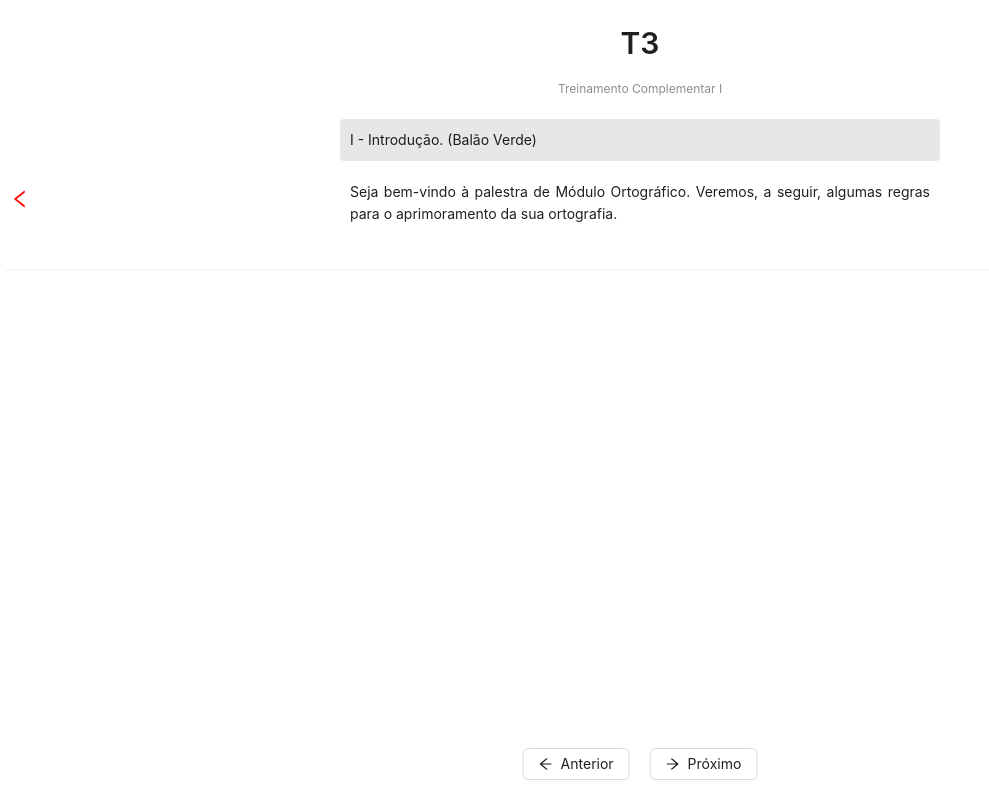
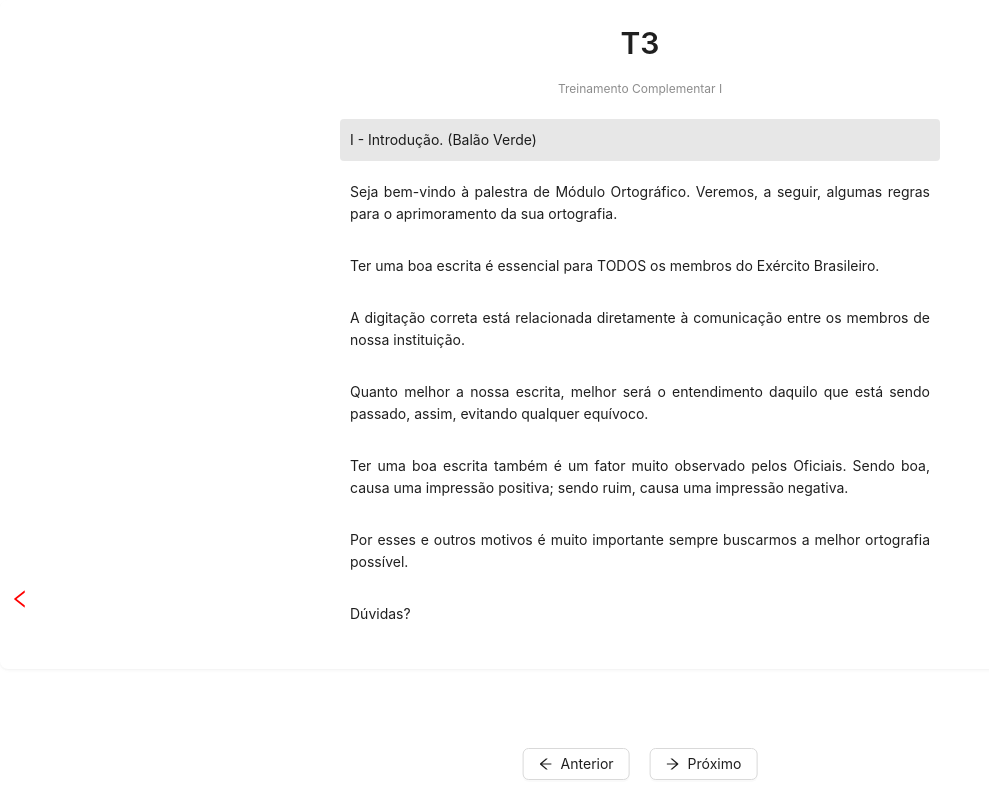
Before and after one commit to marcosafeitosa/treinos-br, a React (Vite) app: page /modulo-ortografico in a window 1280 px wide. Shown: the whole page, without its empty margins (0-989 px from the left). Built offline with nearby package versions, Linux system fonts and the light colour scheme.

Commit message:
Update ModuloOrtografico.jsx

```diff
--- a/src/components/ContainerTreinos/ModuloOrtografico.jsx
+++ b/src/components/ContainerTreinos/ModuloOrtografico.jsx
@@ -13,6 +13,13 @@ const { Title, Text } = Typography;
 const paragrafoArray = [
 "I - Introdução. (Balão Verde)",
 "Seja bem-vindo à palestra de Módulo Ortográfico. Veremos, a seguir, algumas regras para o aprimoramento da sua ortografia.",
+"Ter uma boa escrita é essencial para TODOS os membros do Exército Brasileiro.",
+"A digitação correta está relacionada diretamente à comunicação entre os membros de nossa instituição.",
+"Quanto melhor a nossa escrita, melhor será o entendimento daquilo que está sendo passado, assim, evitando qualquer equívoco.",
+"Ter uma boa escrita também é um fator muito observado pelos Oficiais. Sendo boa, causa uma impressão positiva; sendo ruim, causa uma impressão negativa.",
+"Por esses e outros motivos é muito importante sempre buscarmos a melhor ortografia possível.",
+"Dúvidas?",
+
 ];
 
 const patenteMap = {
```
